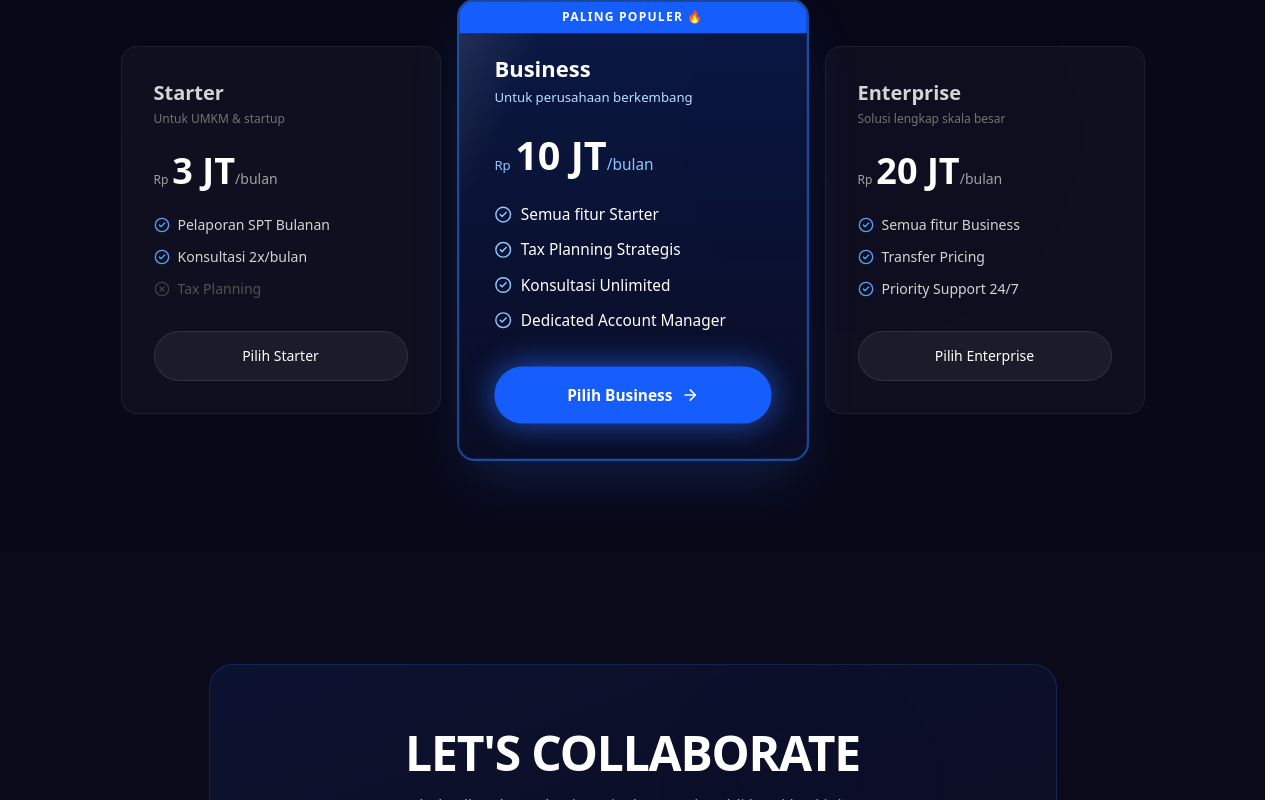
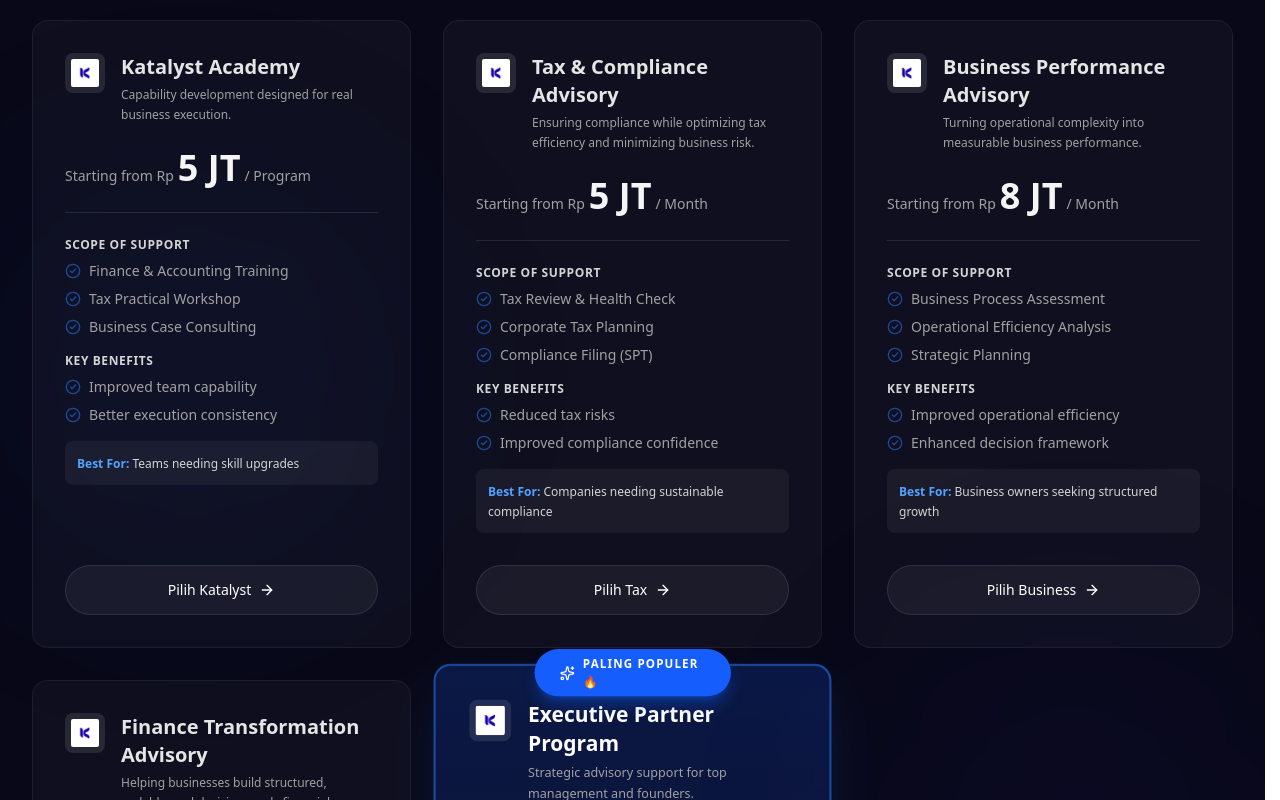
Before and after one commit to Agashi24/katalyst-web, a Next.js app: page / in a window 1280 px wide. Shown: the part 5200-6000 px from the top of the page. Built offline with nearby package versions, Linux system fonts and the light colour scheme.

Commit message:
Menambah foto team dan update harga

```diff
--- a/components/Pricing.jsx
+++ b/components/Pricing.jsx
@@ -1,138 +1,233 @@
 "use client";
 import { useScrollReveal } from "@/hooks/useScrollReveal";
-import { CheckCircle2, XCircle, ArrowRight } from "lucide-react";
+import { CheckCircle2, ArrowRight, Sparkles } from "lucide-react";
 
 export default function Pricing() {
   useScrollReveal();
+
+  const services = [
+    {
+      title: "Katalyst Academy",
+      subtitle: "Capability development designed for real business execution.",
+      price: "5",
+      period: "Program",
+      isPopular: false,
+      scope: [
+        "Finance & Accounting Training",
+        "Tax Practical Workshop",
+        "Business Case Consulting",
+      ],
+      benefits: ["Improved team capability", "Better execution consistency"],
+      bestFor: "Teams needing skill upgrades",
+    },
+    {
+      title: "Tax & Compliance Advisory",
+      subtitle:
+        "Ensuring compliance while optimizing tax efficiency and minimizing business risk.",
+      price: "5",
+      period: "Month",
+      isPopular: false,
+      scope: [
+        "Tax Review & Health Check",
+        "Corporate Tax Planning",
+        "Compliance Filing (SPT)",
+      ],
+      benefits: ["Reduced tax risks", "Improved compliance confidence"],
+      bestFor: "Companies needing sustainable compliance",
+    },
+    {
+      title: "Business Performance Advisory",
+      subtitle:
+        "Turning operational complexity into measurable business performance.",
+      price: "8",
+      period: "Month",
+      isPopular: false,
+      scope: [
+        "Business Process Assessment",
+        "Operational Efficiency Analysis",
+        "Strategic Planning",
+      ],
+      benefits: [
+        "Improved operational efficiency",
+        "Enhanced decision framework",
+      ],
+      bestFor: "Business owners seeking structured growth",
+    },
+    {
+      title: "Finance Transformation Advisory",
+      subtitle:
+        "Helping businesses build structured, scalable, and decision-ready financial systems.",
+      price: "10",
+      period: "Month",
+      isPopular: false,
+      scope: [
+        "Financial Reporting Structuring",
+        "Cash Flow Monitoring System",
+        "Financial System Integration",
+      ],
+      benefits: ["Better financial visibility", "Scalable financial structure"],
+      bestFor: "Businesses shifting to data-driven management",
+    },
+    {
+      title: "Executive Partner Program",
+      subtitle: "Strategic advisory support for top management and founders.",
+      price: "15",
+      period: "Month",
+      isPopular: true,
+      scope: [
+        "Continuous Consulting",
+        "Strategic Discussion",
+        "Business Problem Solving",
+      ],
+      benefits: ["Expert perspective on demand", "No additional overhead cost"],
+      bestFor: "Founders needing long-term strategic support",
+    },
+  ];
+
   return (
     <section
       id="harga"
       className="py-20 md:py-28 relative overflow-hidden bg-[#080818]"
     >
-      <div className="absolute top-1/4 left-0 w-96 h-96 bg-blue-600/5 rounded-full blur-[100px] pointer-events-none animate-float-glow"></div>
-      <div
-        className="absolute bottom-1/4 right-0 w-96 h-96 bg-indigo-600/5 rounded-full blur-[100px] pointer-events-none animate-float-glow"
-        style={{ animationDelay: "4s" }}
-      ></div>
+      {/* Background Glows */}
+      <div className="absolute top-1/4 left-0 w-96 h-96 bg-blue-600/5 rounded-full blur-[120px] pointer-events-none"></div>
+      <div className="absolute bottom-1/4 right-0 w-96 h-96 bg-indigo-600/5 rounded-full blur-[120px] pointer-events-none"></div>
+
       <div className="max-w-7xl mx-auto px-5 sm:px-6 lg:px-8 relative z-10">
+        {/* Header */}
         <div className="text-center mb-16">
           <span className="animate-on-scroll text-xs font-semibold text-blue-400 uppercase tracking-widest">
-            Paket & Harga
+            Services & Pricing
           </span>
           <h2 className="animate-on-scroll text-3xl md:text-5xl font-bold mt-3 tracking-tight">
-            Pilih Paket <span className="text-blue-500">Anda</span>
+            KATALYST <span className="text-blue-500">SERVICES & PRICING</span>
           </h2>
         </div>
-        <div className="grid md:grid-cols-3 gap-8 max-w-5xl mx-auto items-center">
-          {/* Starter */}
-          <div className="animate-on-scroll stagger-1 tilt-card relative bg-white/[0.03] border border-white/[0.06] rounded-2xl p-8 flex flex-col">
-            <div className="mb-6">
-              <h3 className="text-xl font-semibold text-neutral-300">
-                Starter
+
+        {/* Cards Grid */}
+        <div className="grid md:grid-cols-2 lg:grid-cols-3 gap-8">
+          {services.map((service, i) => (
+            <div
+              key={i}
+              className={`animate-on-scroll stagger-${i + 1} relative flex flex-col rounded-2xl p-8 transition-all duration-300 group ${
+                service.isPopular
+                  ? "bg-gradient-to-b from-blue-600/20 to-indigo-900/10 border-2 border-blue-500/50 shadow-2xl shadow-blue-500/20 lg:scale-105 z-10 hover:border-blue-400/80"
+                  : "bg-white/[0.03] border border-white/[0.06] hover:border-blue-500/40 hover:bg-white/[0.05]"
+              }`}
+            >
+              {/* Most Popular Badge */}
+              {service.isPopular && (
+                <span className="absolute -top-4 left-1/2 -translate-x-1/2 bg-blue-600 text-white text-[11px] font-bold px-6 py-1.5 rounded-full uppercase tracking-widest shadow-lg shadow-blue-600/40 flex items-center gap-2">
+                  <Sparkles className="w-4 h-4" /> Paling Populer 🔥
+                </span>
+              )}
+
+              {/* Card Header */}
+              <div className="flex items-start gap-4 mb-6">
+                <img
+                  src="/web-app-manifest-512x512.png"
+                  alt="Katalyst Logo"
+                  className="w-10 h-10 rounded-lg object-contain bg-white/10 p-1.5 shrink-0"
+                />
+                <div>
+                  <h3
+                    className={`text-xl font-semibold ${service.isPopular ? "text-white" : "text-neutral-200"}`}
+                  >
+                    {service.title}
                   </h3>
-              <p className="text-xs text-neutral-500 mt-1">
-                Untuk UMKM & startup
+                  <p className="text-xs text-neutral-400 mt-1 leading-relaxed">
+                    {service.subtitle}
                   </p>
                 </div>
-            <div className="mb-6">
-              <span className="text-xs text-neutral-400">Rp</span>
-              {/* Harga diubah menjadi 3 jt */}
-              <span className="text-4xl font-bold ml-1">3 JT</span>
-              <span className="text-sm text-neutral-400">/bulan</span>
               </div>
-            <div className="space-y-3 flex-1 mb-8">
-              <div className="flex items-center gap-2 text-sm">
-                <CheckCircle2 className="w-4 h-4 text-blue-400 shrink-0" />
-                <span className="text-neutral-300">Pelaporan SPT Bulanan</span>
-              </div>
-              <div className="flex items-center gap-2 text-sm">
-                <CheckCircle2 className="w-4 h-4 text-blue-400 shrink-0" />
-                <span className="text-neutral-300">Konsultasi 2x/bulan</span>
-              </div>
-              <div className="flex items-center gap-2 text-sm">
-                <XCircle className="w-4 h-4 text-neutral-700 shrink-0" />
-                <span className="text-neutral-600">Tax Planning</span>
+
+              {/* Pricing */}
+              <div className="mb-6 pb-6 border-b border-white/10">
+                <div className="flex items-baseline gap-1">
+                  <span
+                    className={`text-sm ${service.isPopular ? "text-blue-300" : "text-neutral-400"}`}
+                  >
+                    Starting from Rp
+                  </span>
+                  <span
+                    className={`text-4xl font-bold ${service.isPopular ? "text-white" : "text-neutral-100"}`}
+                  >
+                    {service.price} JT
+                  </span>
+                  <span
+                    className={`text-sm ${service.isPopular ? "text-blue-300" : "text-neutral-400"}`}
+                  >
+                    / {service.period}
+                  </span>
                 </div>
               </div>
-            <button className="w-full py-3.5 rounded-full font-medium text-sm transition bg-white/5 hover:bg-white/10 border border-white/10 text-white hover:scale-105">
-              Pilih Starter
-            </button>
+
+              {/* Content Lists */}
+              <div className="space-y-4 flex-1 mb-8 text-sm">
+                <div>
+                  <h4 className="font-semibold text-neutral-300 mb-2 uppercase tracking-wider text-xs">
+                    Scope of Support
+                  </h4>
+                  <ul className="space-y-2">
+                    {service.scope.map((item, idx) => (
+                      <li
+                        key={idx}
+                        className="flex items-start gap-2 text-neutral-400"
+                      >
+                        <CheckCircle2
+                          className={`w-4 h-4 shrink-0 mt-0.5 ${service.isPopular ? "text-blue-400" : "text-blue-500/50"}`}
+                        />
+                        <span>{item}</span>
+                      </li>
+                    ))}
+                  </ul>
                 </div>
 
-          {/* Business */}
-          <div className="animate-on-scroll stagger-2 tilt-card relative rounded-2xl p-8 flex flex-col bg-gradient-to-b from-blue-600/20 to-blue-900/10 border-2 border-blue-500/50 shadow-2xl shadow-blue-500/20 md:scale-110 z-10 shimmer-effect">
-            <span className="absolute top-0 left-0 right-0 bg-blue-600 text-white text-[11px] font-bold px-4 py-1.5 text-center uppercase tracking-widest">
-              Paling Populer 🔥
+                <div>
+                  <h4 className="font-semibold text-neutral-300 mb-2 uppercase tracking-wider text-xs">
+                    Key Benefits
+                  </h4>
+                  <ul className="space-y-2">
+                    {service.benefits.map((item, idx) => (
+                      <li
+                        key={idx}
+                        className="flex items-start gap-2 text-neutral-400"
+                      >
+                        <CheckCircle2
+                          className={`w-4 h-4 shrink-0 mt-0.5 ${service.isPopular ? "text-blue-400" : "text-blue-500/50"}`}
+                        />
+                        <span>{item}</span>
+                      </li>
+                    ))}
+                  </ul>
+                </div>
+
+                <div className="bg-white/5 p-3 rounded-lg mt-4">
+                  <span className="text-xs font-semibold text-blue-400">
+                    Best For:{" "}
                   </span>
-            <div className="mb-6 mt-4">
-              <h3 className="text-xl font-semibold text-white">Business</h3>
-              <p className="text-xs text-blue-200 mt-1">
-                Untuk perusahaan berkembang
-              </p>
-            </div>
-            <div className="mb-6">
-              <span className="text-xs text-blue-300">Rp</span>
-              {/* Harga diubah menjadi 10 jt */}
-              <span className="text-4xl font-bold ml-1 text-white">10 JT</span>
-              <span className="text-sm text-blue-300">/bulan</span>
-            </div>
-            <div className="space-y-3 flex-1 mb-8">
-              <div className="flex items-center gap-2 text-sm">
-                <CheckCircle2 className="w-4 h-4 text-blue-300 shrink-0" />
-                <span className="text-white">Semua fitur Starter</span>
-              </div>
-              <div className="flex items-center gap-2 text-sm">
-                <CheckCircle2 className="w-4 h-4 text-blue-300 shrink-0" />
-                <span className="text-white">Tax Planning Strategis</span>
-              </div>
-              <div className="flex items-center gap-2 text-sm">
-                <CheckCircle2 className="w-4 h-4 text-blue-300 shrink-0" />
-                <span className="text-white">Konsultasi Unlimited</span>
-              </div>
-              <div className="flex items-center gap-2 text-sm">
-                <CheckCircle2 className="w-4 h-4 text-blue-300 shrink-0" />
-                <span className="text-white">Dedicated Account Manager</span>
+                  <span className="text-xs text-neutral-300">
+                    {service.bestFor}
+                  </span>
                 </div>
               </div>
-            <button className="w-full py-4 rounded-full font-semibold text-sm transition bg-blue-600 hover:bg-blue-700 text-white animate-breath-glow hover:scale-105 flex items-center justify-center gap-2">
-              Pilih Business <ArrowRight className="w-4 h-4" />
-            </button>
+
+              {/* CTA Button */}
+              <a
+                href="https://wa.me/628561510888" // Anda bisa ganti dengan link WhatsApp dinamis nanti
+                target="_blank"
+                rel="noopener noreferrer"
+                className={`w-full py-3.5 rounded-full font-medium text-sm transition-all flex items-center justify-center gap-2 mt-auto ${
+                  service.isPopular
+                    ? "bg-blue-600 hover:bg-blue-700 text-white shadow-lg shadow-blue-600/30 hover:scale-105"
+                    : "bg-white/5 hover:bg-white/10 border border-white/10 text-white hover:scale-105"
+                }`}
+              >
+                Pilih {service.title.split(" ")[0]}{" "}
+                <ArrowRight className="w-4 h-4" />
+              </a>
             </div>
-
-          {/* Enterprise */}
-          <div className="animate-on-scroll stagger-3 tilt-card relative bg-white/[0.03] border border-white/[0.06] rounded-2xl p-8 flex flex-col">
-            <div className="mb-6">
-              <h3 className="text-xl font-semibold text-neutral-300">
-                Enterprise
-              </h3>
-              <p className="text-xs text-neutral-500 mt-1">
-                Solusi lengkap skala besar
-              </p>
-            </div>
-            <div className="mb-6">
-              <span className="text-xs text-neutral-400">Rp</span>
-              {/* Harga diubah menjadi 20 jt */}
-              <span className="text-4xl font-bold ml-1">20 JT</span>
-              <span className="text-sm text-neutral-400">/bulan</span>
-            </div>
-            <div className="space-y-3 flex-1 mb-8">
-              <div className="flex items-center gap-2 text-sm">
-                <CheckCircle2 className="w-4 h-4 text-blue-400 shrink-0" />
-                <span className="text-neutral-300">Semua fitur Business</span>
-              </div>
-              <div className="flex items-center gap-2 text-sm">
-                <CheckCircle2 className="w-4 h-4 text-blue-400 shrink-0" />
-                <span className="text-neutral-300">Transfer Pricing</span>
-              </div>
-              <div className="flex items-center gap-2 text-sm">
-                <CheckCircle2 className="w-4 h-4 text-blue-400 shrink-0" />
-                <span className="text-neutral-300">Priority Support 24/7</span>
-              </div>
-            </div>
-            <button className="w-full py-3.5 rounded-full font-medium text-sm transition bg-white/5 hover:bg-white/10 border border-white/10 text-white hover:scale-105">
-              Pilih Enterprise
-            </button>
-          </div>
+          ))}
         </div>
       </div>
     </section>
```
Lines whose indentation alone changed are shown as unchanged.
